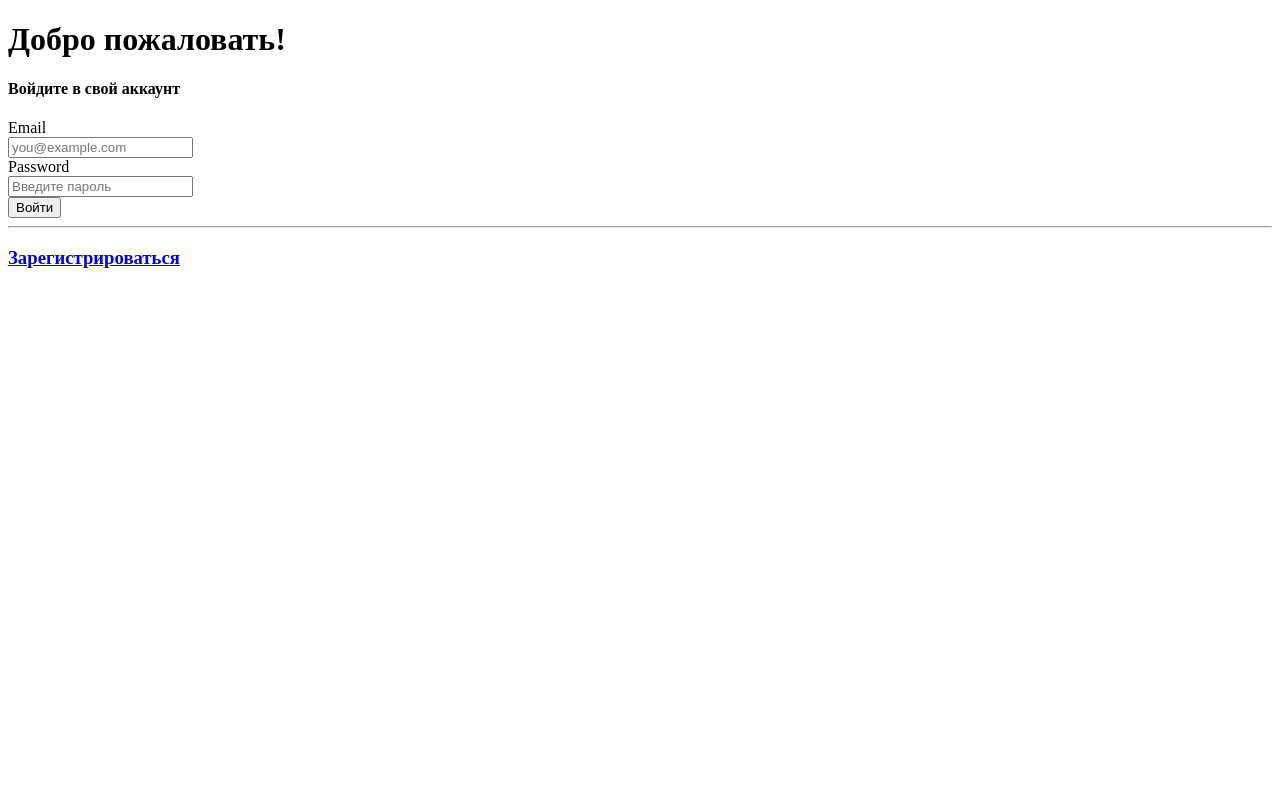
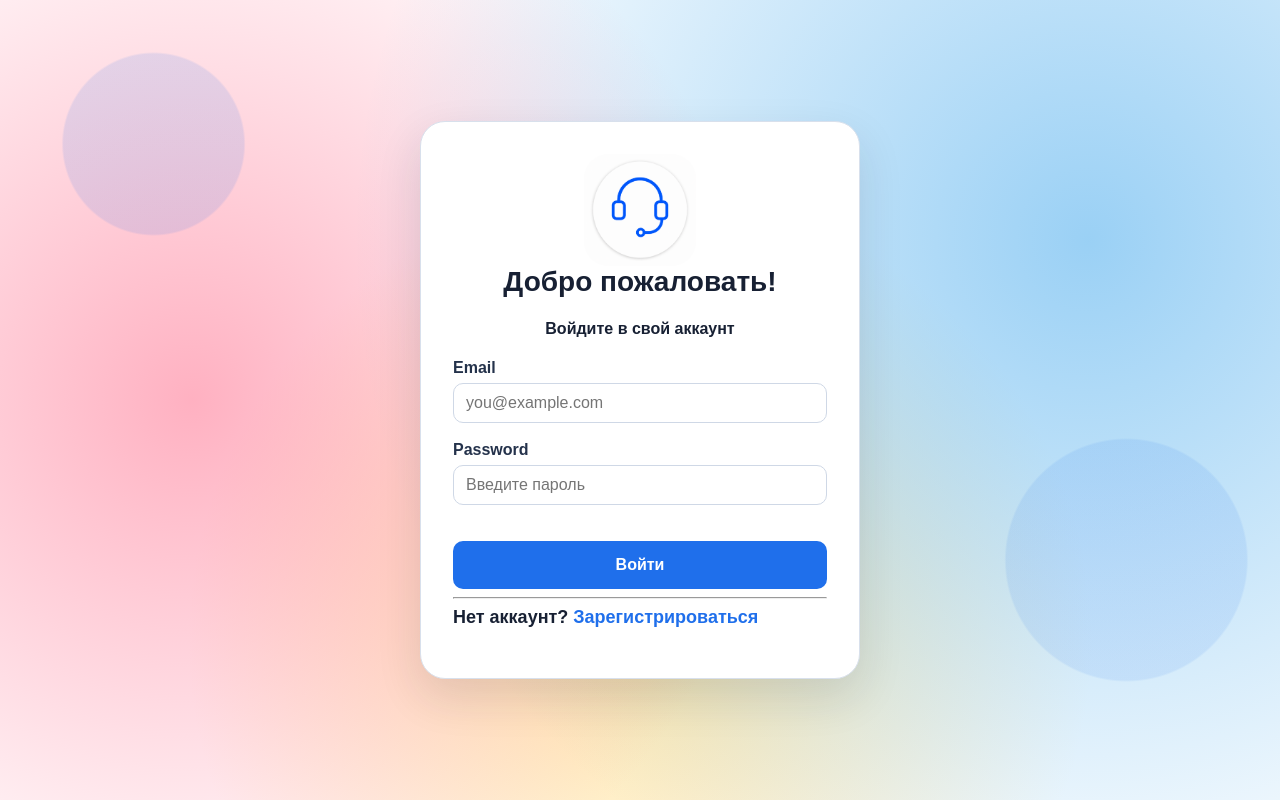
Before and after one commit to olmixr/service-desk, a PHP site: page /login.php in a window 1280 px wide. Run offline with PHP 8.4, Linux system fonts and the light colour scheme.

Commit message:
style: add login page style and register page img

```diff
--- a/public/css/style.css
+++ b/public/css/style.css
@@ -78,3 +78,124 @@ tr:hover td {
     gap: 14px;
     align-items: center;
 }
+
+form {
+    max-width: 720px;
+    padding: 20px;
+    background: #ffffff;
+    border: 1px solid #d8e0ec;
+}
+
+form div {
+    margin-bottom: 16px;
+}
+
+label {
+    display: inline-block;
+    margin-bottom: 6px;
+    font-weight: 700;
+    color: #24324b;
+}
+
+input,
+select,
+textarea {
+    width: 100%;
+    padding: 10px 12px;
+    border: 1px solid #cfd8e6;
+    font: inherit;
+    color: #172033;
+    background: #ffffff;
+    border-radius: 10px;
+}
+
+textarea {
+    min-height: 120px;
+    resize: vertical;
+}
+
+input:focus,
+select:focus,
+textarea:focus {
+    outline: 2px solid #b9d4ff;
+    border-color: #1f6feb;
+}
+
+button {
+    padding: 10px 16px;
+    border: 0;
+    background: #1f6feb;
+    color: #ffffff;
+    font: inherit;
+    font-weight: 700;
+    cursor: pointer;
+    border-radius: 10px;
+}
+
+button:hover {
+    background: #185abc;
+}
+
+ul {
+    max-width: 720px;
+    padding: 12px 16px 12px 36px;
+    background: #fff5f5;
+    border: 1px solid #ffd0d0;
+    color: #9f1d1d;
+}
+
+.auth-page {
+    min-height: 100vh;
+    display: flex;
+    align-items: center;
+    justify-content: center;
+    background:
+        radial-gradient(circle at 12% 18%, rgba(31, 111, 235, 0.12) 0 90px, transparent 92px),
+        radial-gradient(circle at 88% 70%, rgba(31, 111, 235, 0.10) 0 120px, transparent 122px),
+        radial-gradient(circle at 15% 50%, rgba(255, 99, 132, 0.5) 0%, transparent 50%),
+        radial-gradient(circle at 85% 30%, rgba(54, 162, 235, 0.5) 0%, transparent 60%),
+        radial-gradient(circle at 50% 80%, rgba(255, 205, 86, 0.5) 0%, transparent 50%);
+        linear-gradient(135deg, #f8fbff 0%, #eef5ff 100%);
+}
+
+.auth-card {
+    width: 100%;
+    max-width: 440px;
+    padding: 32px;
+    background: #ffffff;
+    border: 1px solid #d8e0ec;
+    border-radius: 25px;
+    box-shadow: 0 18px 45px rgba(23, 32, 51, 0.12);
+}
+
+.auth-card h1,
+.auth-card h4 {
+    text-align: center;
+}
+
+.auth-card form {
+    max-width: none;
+    padding: 0;
+    border: 0;
+}
+
+.button-login {
+    padding: 10px 16px;
+    border: 0;
+    background: #1f6feb;
+    color: #ffffff;
+    font: inherit;
+    font-weight: 700;
+    cursor: pointer;
+    border-radius: 10px;
+    display: block;
+    width: 100%;
+    padding: 15px 0;
+}
+.img-login{
+    border-radius: 25px;
+   display: block;
+  margin-left: auto;
+  margin-right: auto;
+  max-width: 30%;
+}
--- a/public/login.php
+++ b/public/login.php
@@ -52,12 +52,16 @@ if ($_SERVER['REQUEST_METHOD'] === 'POST') {
 
 <!DOCTYPE html>
 <html>
-<head>
-
-</head>
+    <head>
+            <title>Login</title>
+            <link rel="stylesheet" href="css/style.css">
+    </head>
 
 
-<body>
+<body class="auth-page">
+    <main class="auth-card">
+
+    <img class="img-login" src="img/support.png">
 <h1>Добро пожаловать!</h1>
 <h4>Войдите в свой аккаунт</h4>
 
@@ -69,21 +73,21 @@ if ($_SERVER['REQUEST_METHOD'] === 'POST') {
     </ul>
 <?php endif; ?>
 <form method="post" action="login.php">
-   <div>
+
     <label>Email</label><br>
-    <input name="email" type="email" placeholder="you@example.com" value="<?= e($email) ?>">
+    <input name="email" type="email" placeholder="you@example.com" value="<?= e($email) ?>"><br><br>
 
-</div>
+
 
     <label>Password</label><br>
-    <input name="password" type="password" placeholder="Введите пароль" ><br>
+    <input name="password" type="password" placeholder="Введите пароль" ><br><br><br>
 
-    <button type="submit">Войти</button>
+    <button class="button-login" type="submit">Войти</button>
     <hr>
-    <h3><a href="registration.php">Зарегистрироваться</a></h3>
-
+    <h3>Нет аккаунт? <a href="registration.php">Зарегистрироваться</a></h3>
+         </main>
 </form>
-
+</div>
 
 </body>
 
```
Also changed, not shown: public/registration.php (+14 -9 lines), public/img/support.png (added).
